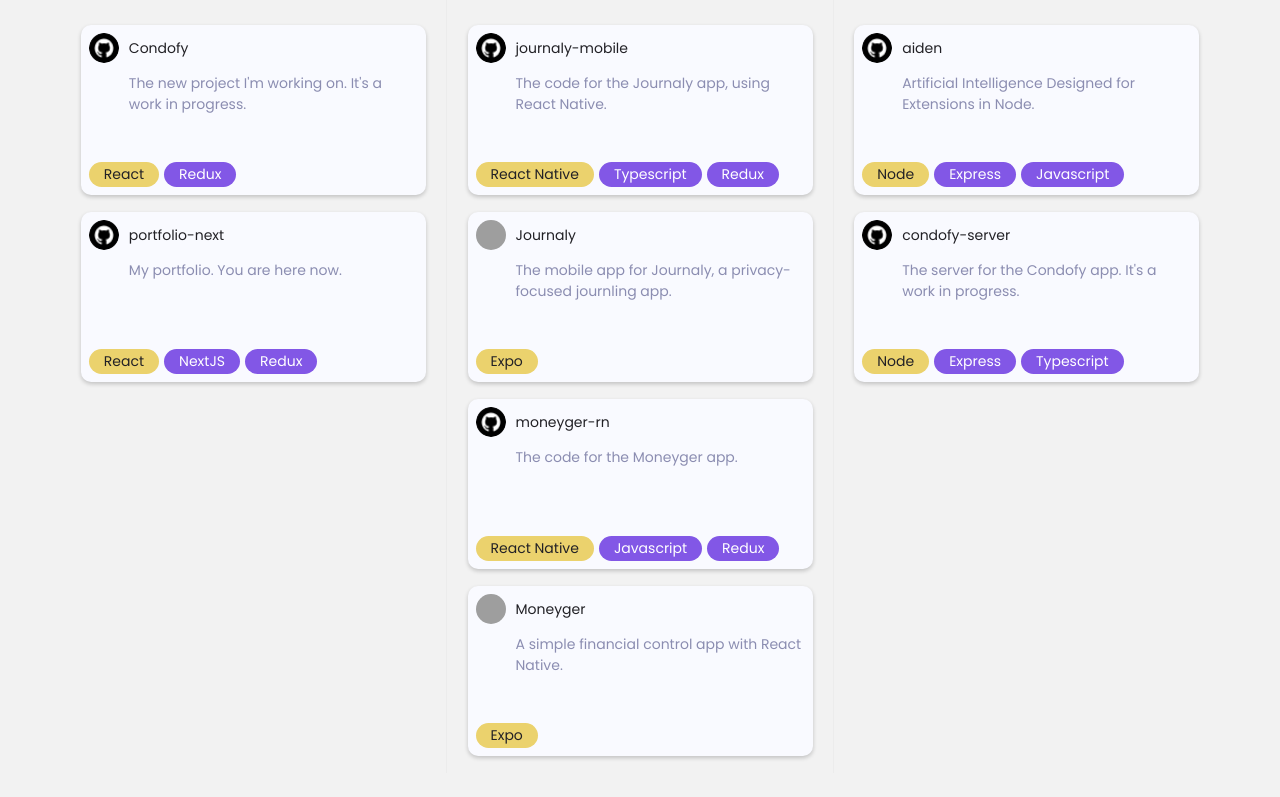
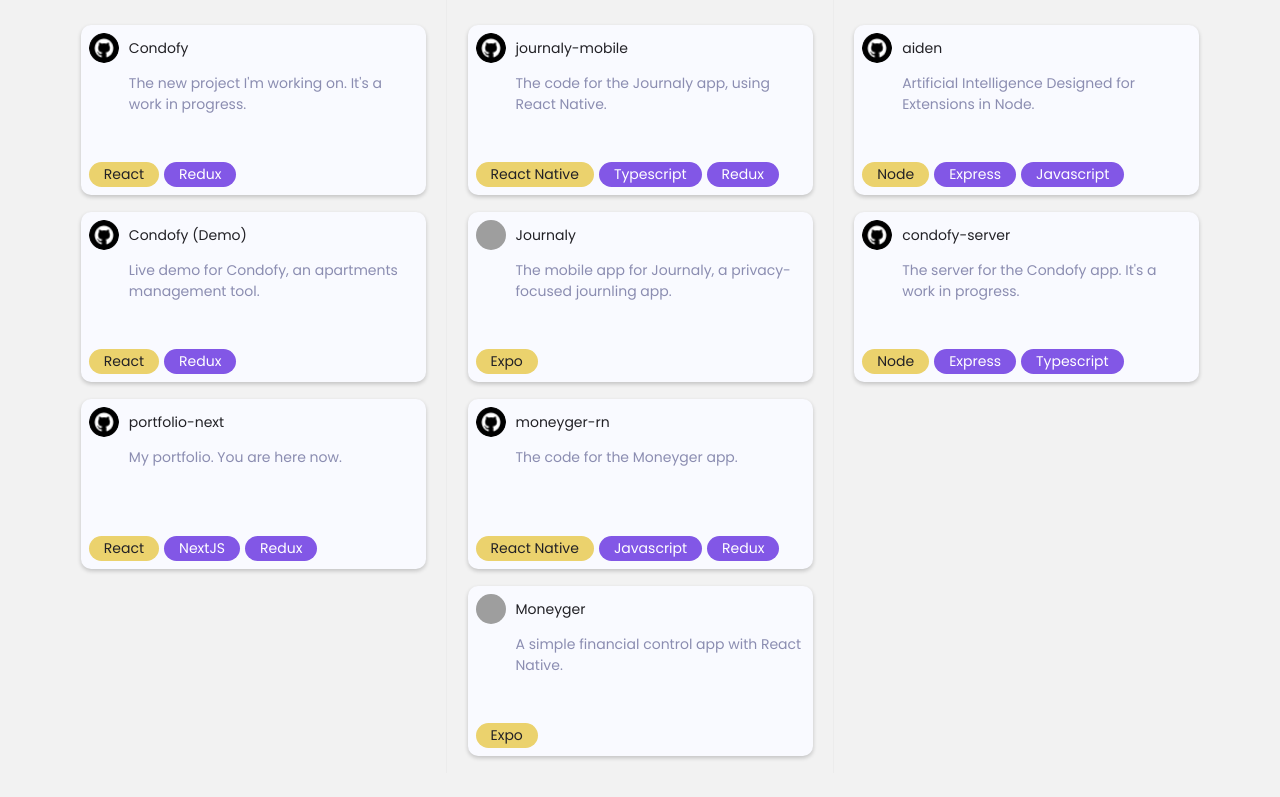
Before and after one commit to ThalesLudwig/portfolio-next, a Next.js app: page / in a window 1280 px wide. Shown: the part 1905-2702 px from the top of the page. Built offline with nearby package versions, Linux system fonts and the light colour scheme; grey boxes are pictures that could not be loaded; what react-animations would draw is missing.

Commit message:
Add app demo

```diff
--- a/lang/en-US.js
+++ b/lang/en-US.js
@@ -93,6 +93,7 @@ export const EN_US = {
   "projects.name.coffegramServer": "The server for the Coffeegram app and web version, with NodeJS.",
   "projects.name.condofy": "The new project I'm working on. It's a work in progress.",
   "projects.name.condofyServer": "The server for the Condofy app. It's a work in progress.",
+  "projects.name.condofyDemo": "Live demo for Condofy, an apartments management tool.",
 
   "settings.theme": "Switch theme color",
   "settings.language": "Choose language",
--- a/lang/pages/ProjectsPageLocalization.js
+++ b/lang/pages/ProjectsPageLocalization.js
@@ -62,4 +62,8 @@ export default defineMessages({
     id: "projects.name.condofyServer",
     defaultMessage: "The server for the Condofy app. It's a work in progress.",
   },
+  projectCondofyDemo: {
+    id: "projects.name.condofyDemo",
+    defaultMessage: "Live demo for Condofy, an apartments management tool.",
+  },
 });
--- a/lang/pt-BR.js
+++ b/lang/pt-BR.js
@@ -98,6 +98,7 @@ export const PT_BR = {
   "projects.name.coffegramServer": "O servidor do Coffeegram, app e web, com NodeJS.",
   "projects.name.condofy": "O projeto novo no qual estou trabalhando. Está em andamento.",
   "projects.name.condofyServer": "O servidor do app Condofy. Está em andamento.",
+  "projects.name.condofyDemo": "Demo do app Condofy, uma ferramenta de gestão de condomínios.",
 
   "settings.theme": "Alternar tema de cores",
   "settings.language": "Escolher idioma",
--- a/pages/index.js
+++ b/pages/index.js
@@ -177,6 +177,9 @@ export default function Home() {
               >
                 {formatMessage(localizationProjects.projectCondofy)}
               </ProjectCard>
+              <ProjectCard pills={["React", "Redux"]} title="Condofy (Demo)" url="https://condofy.vercel.app/">
+                {formatMessage(localizationProjects.projectCondofyDemo)}
+              </ProjectCard>
               <ProjectCard
                 pills={["React", "NextJS", "Redux"]}
                 title="portfolio-next"
```
